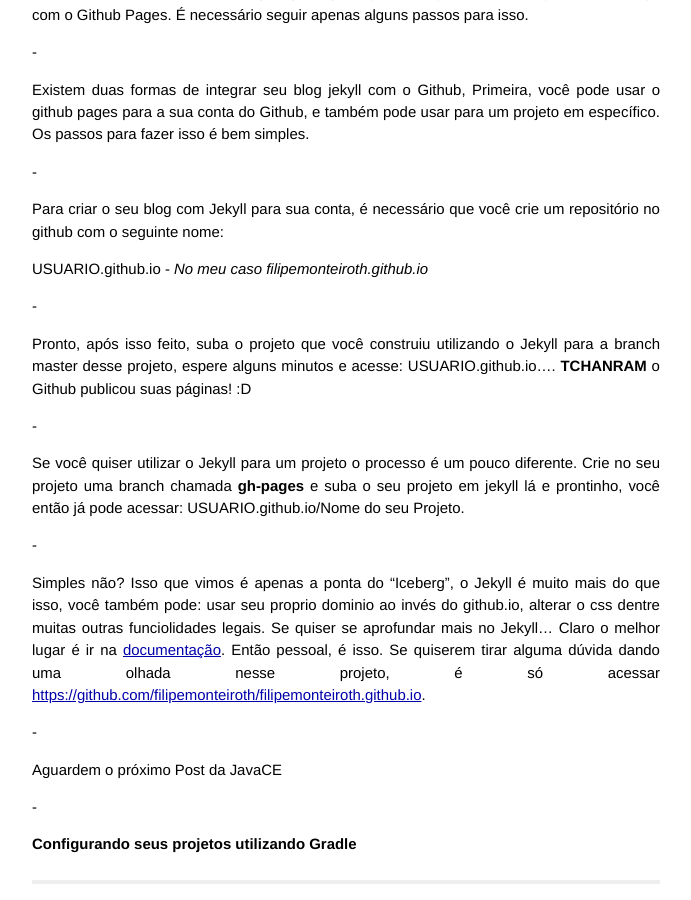
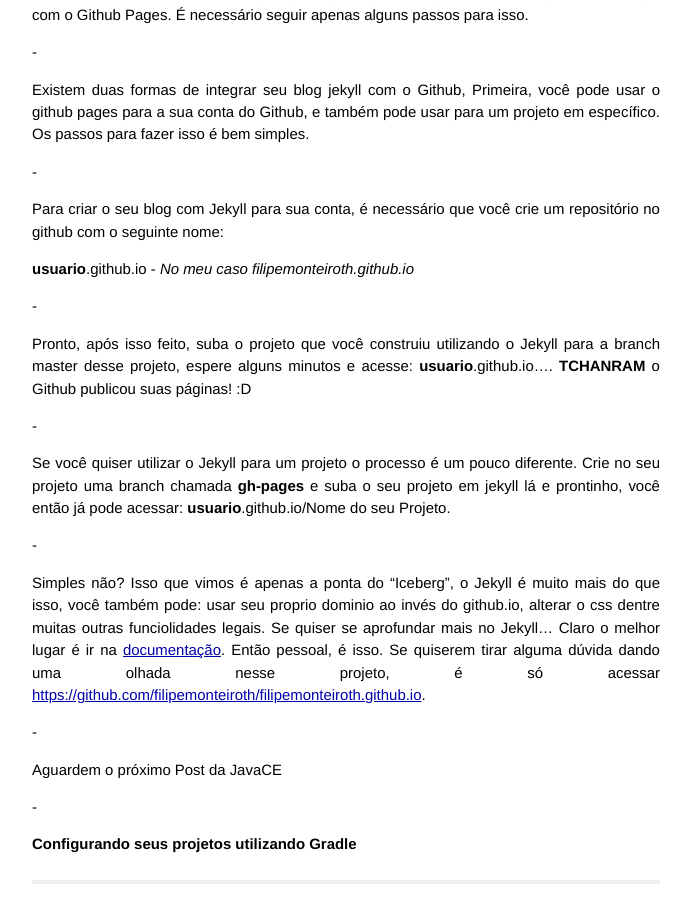
Before and after one commit to filipemonteiroth/filipemonteiroth.github.io, a Jekyll site: the page built from _posts/2013-08-28-Jekyll-e-Github-Pages.markdown, in a window 1280 px wide and 900 px high, scrolled down 1513 px. Shown: the whole window, without its empty margins (294-985 px from the left). Built offline with Jekyll 4.4.1, drawn with Linux system fonts in a browser that asks for light colours; Markdown is read by kramdown in place of the engine named in the settings.

Commit message:
Ajustando detalhes de palavras em maíusculo

```diff
--- a/_posts/2013-08-28-Jekyll-e-Github-Pages.markdown
+++ b/_posts/2013-08-28-Jekyll-e-Github-Pages.markdown
@@ -73,15 +73,15 @@ Existem duas formas de integrar seu blog jekyll com o Github, Primeira, você po
 
 Para criar o seu blog com Jekyll para sua conta, é necessário que você crie um repositório no github com o seguinte nome:
 
-USUARIO.github.io - _No meu caso filipemonteiroth.github.io_
+__usuario__.github.io - _No meu caso filipemonteiroth.github.io_
 
 -
 
-Pronto, após isso feito, suba o projeto que você construiu utilizando o Jekyll para a branch master desse projeto, espere alguns minutos e acesse: USUARIO.github.io.... __TCHANRAM__ o Github publicou suas páginas! :D
+Pronto, após isso feito, suba o projeto que você construiu utilizando o Jekyll para a branch master desse projeto, espere alguns minutos e acesse: __usuario__.github.io.... __TCHANRAM__ o Github publicou suas páginas! :D
 
 -
 
-Se você quiser utilizar o Jekyll para um projeto o processo é um pouco diferente. Crie no seu projeto uma branch chamada __gh-pages__ e suba o seu projeto em jekyll lá e prontinho, você então já pode acessar: USUARIO.github.io/Nome do seu Projeto.
+Se você quiser utilizar o Jekyll para um projeto o processo é um pouco diferente. Crie no seu projeto uma branch chamada __gh-pages__ e suba o seu projeto em jekyll lá e prontinho, você então já pode acessar: __usuario__.github.io/Nome do seu Projeto.
 
 -
 
```
